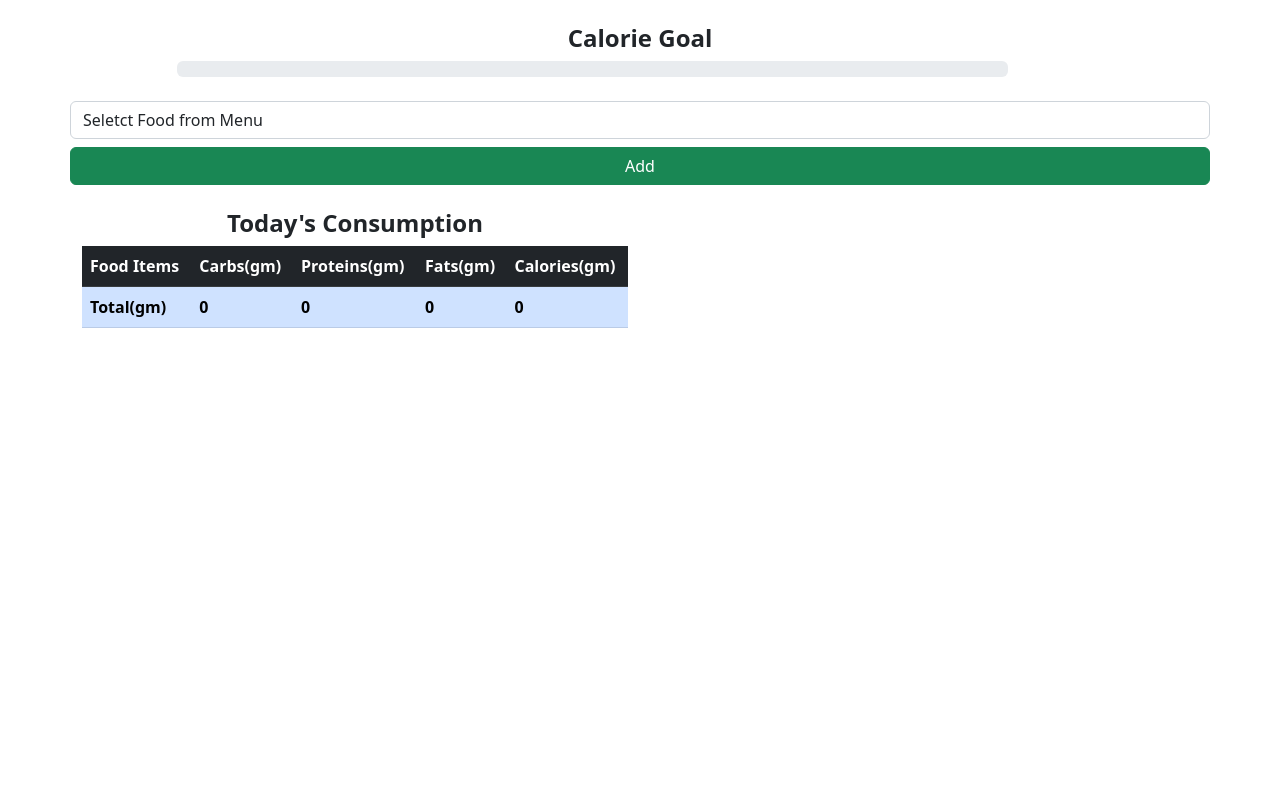
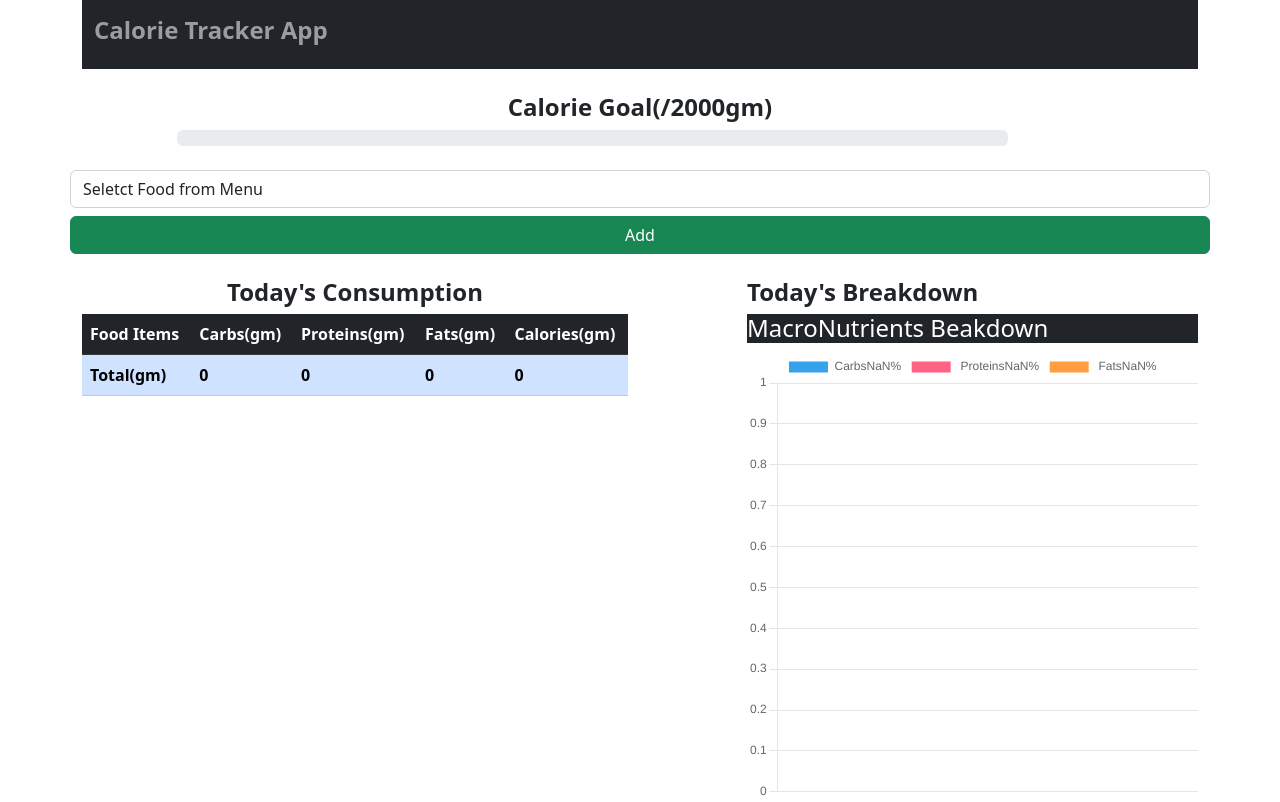
Before and after one commit to ifecog/calorie_tracker, a Django app: template template/index.html in a window 1280 px wide. Before the commit the page ends 328 px from the top, so only its background shows below. Run offline with Django 3.2, Linux system fonts and the light colour scheme; the template is opened without the code that fills it, so the values that code supplies are empty.

Commit message:
Chart.js Doughnut Graph Integration

```diff
--- a/food/views.py
+++ b/food/views.py
@@ -23,3 +23,5 @@
     }
 
     return render(request, 'index.html', context)
+
+def delete(request)
--- a/template/index.html
+++ b/template/index.html
@@ -11,11 +11,22 @@
       integrity="sha384-rbsA2VBKQhggwzxH7pPCaAqO46MgnOM80zW1RWuH61DGLwZJEdK2Kadq2F9CUG65"
       crossorigin="anonymous"
     />
+    <script src="https://cdn.jsdelivr.net/npm/chart.js"></script>
   </head>
   <body>
     <div class="container">
-        <br>
-        <h4 class="text-center"><b>Calorie Goal</b></h4>
+        <div class="row">
+            <div class="col-md-12">
+                <nav class="navbar navbar-dark bg-dark">
+                    <div class="container-fluid">
+                      <span class="navbar-text">
+                        <h4 class="text-center"><b>Calorie Tracker App</b></h4>
+                      </span>
+                    </div>
+                </nav>
+            </div>
+        </div><br>
+        <h4 class="text-center"><b>Calorie Goal(/2000gm)</b></h4>
         <div class="row">
             <div class="col-md-9 offset-1">
                 <div class="progress">
@@ -78,6 +89,17 @@
                     </tfoot>
                 </table>
             </div>
+            <div class="col-md-5 offset-1">
+                <div class="">
+                    <h4><b>Today's Breakdown</b></h4>
+                </div>
+                <div class="card-header text-white bg-dark">
+                    <h4>MacroNutrients Beakdown</h4>
+                </div>
+                <div class="col-md-12">
+                    <canvas id="myChart" width="400" height="400"></canvas>
+                </div>
+            </div>
         </div>
     </div>
 
@@ -106,6 +128,33 @@
         var calper = (calories/2000) * 100;
         document.getElementsByClassName('progress-bar')[0].setAttribute("style", "width:"+calper+"%");
         document.getElementsByClassName('progress-bar')[0].append(calper+"%")
+
+        var total = carbs + proteins + fats;
+        var carbsP = Math.round((carbs*100)/total);
+        var proteinsP = Math.round((proteins*100)/total);
+        var fatsP = Math.round((fats*100)/total);
+
+        const ctx = document.getElementById('myChart');
+
+        new Chart(ctx, {
+            type: 'doughnut',
+            data: {
+            labels: ['Carbs'+carbsP+'%', ' Proteins'+proteinsP+'%', ' Fats'+fatsP+'%'],
+            datasets: [{
+                label: ['Carbs'+carbsP+'%', ' Proteins'+proteinsP+'%', ' Fats'+fatsP+'%'],
+                data: [carbsP, proteinsP, fatsP],
+                borderWidth: 1
+            }]
+            },
+            options: {
+            scales: {
+                y: {
+                beginAtZero: true
+                }
+            }
+            }
+        });
+
     </script>
 
     <script
```
